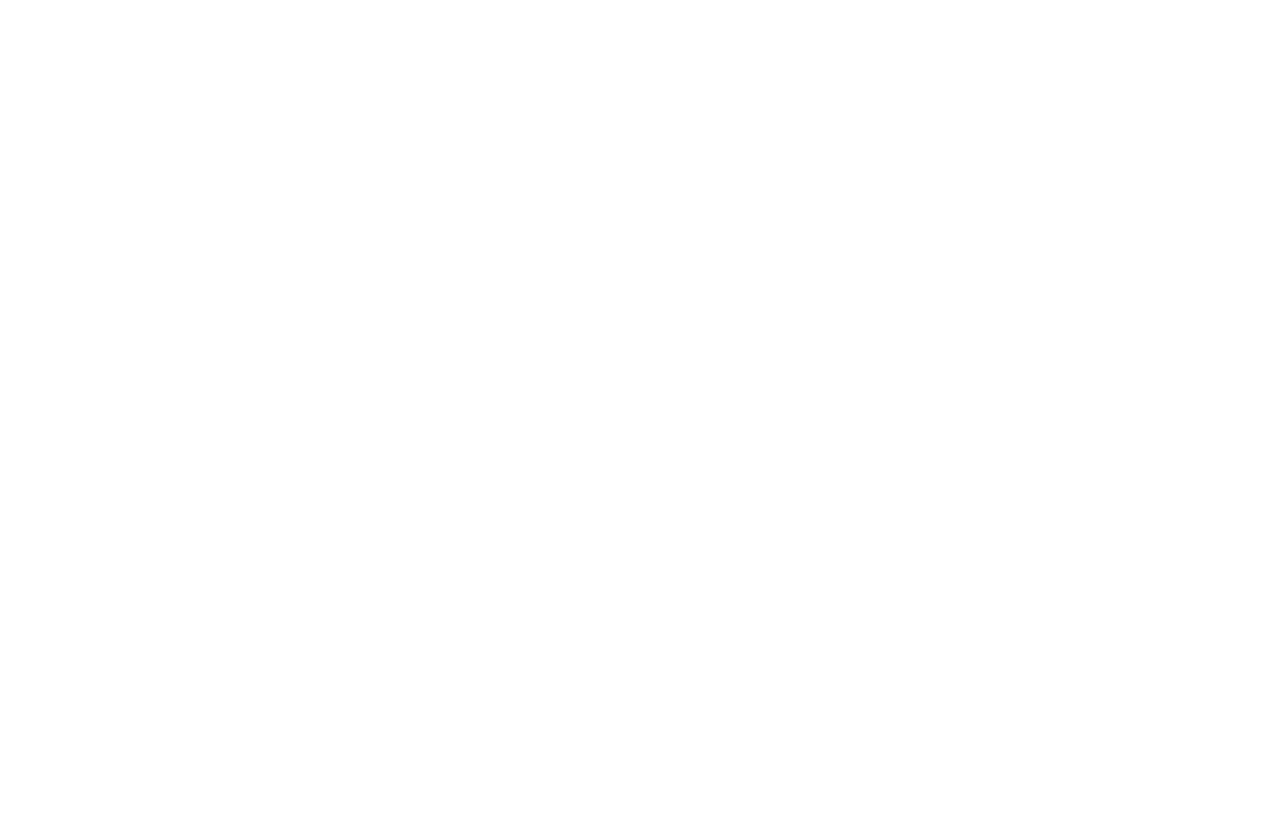
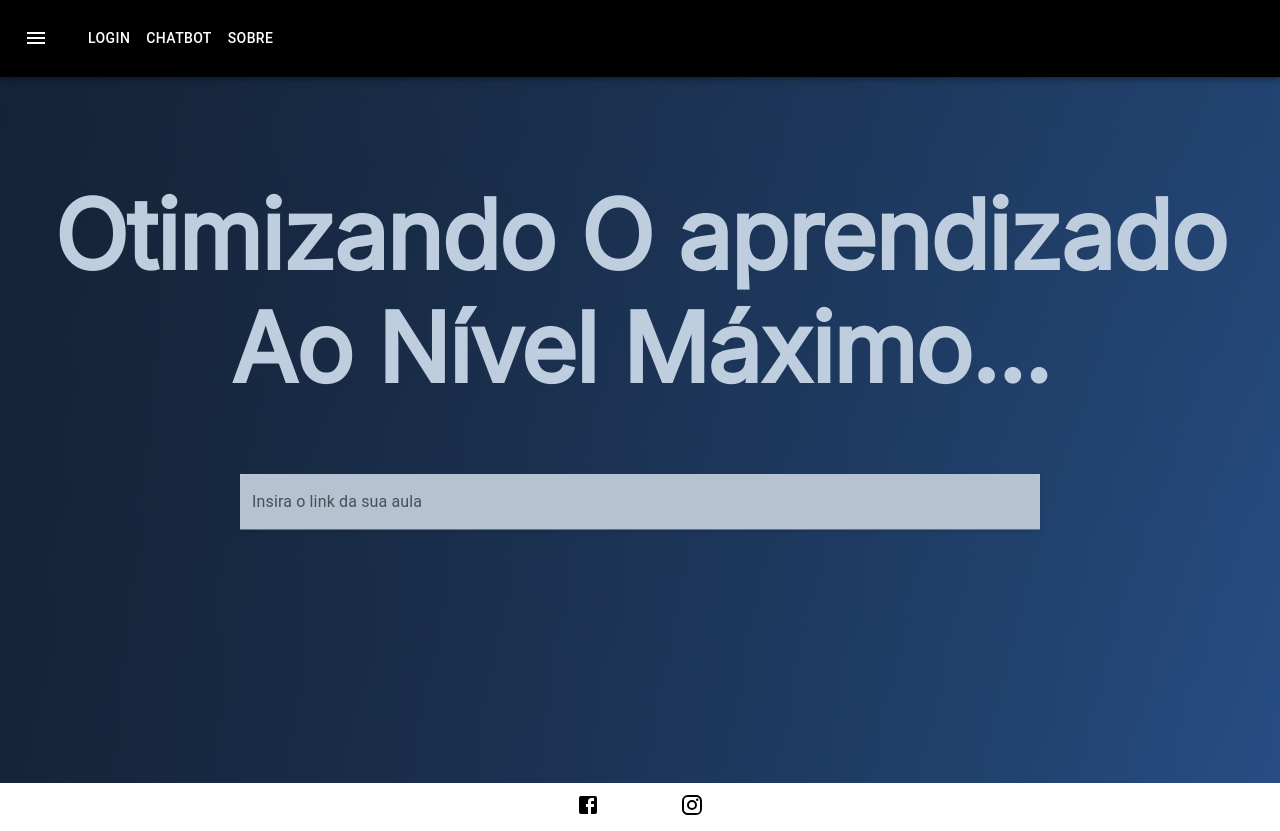
Before and after one commit to AulaOnline/AulaOnline, a React (Create React App) app: page /Input in a window 1280 px wide. Before the commit this address had no page. Before the commit the page ends 800 px from the top, so only its background shows below. Built offline with nearby package versions, Linux system fonts and the light colour scheme.

Commit message:
chore - develop Branch -Adicionada a pagina de input -Mudancas na NAVBAR

```diff
--- a/package.json
+++ b/package.json
@@ -5,6 +5,7 @@
   "dependencies": {
     "@emotion/react": "^11.11.3",
     "@emotion/styled": "^11.11.0",
+    "@fontsource/inter": "^5.0.16",
     "@mui/icons-material": "^5.15.5",
     "@mui/material": "^5.15.5",
     "@testing-library/jest-dom": "^5.17.0",
@@ -14,6 +15,7 @@
     "react-dom": "^18.2.0",
     "react-router-dom": "^6.21.2",
     "react-scripts": "5.0.1",
+    "styled-components": "^6.1.8",
     "web-vitals": "^2.1.4"
   },
   "scripts": {
--- a/src/App.js
+++ b/src/App.js
@@ -2,6 +2,7 @@
 import { BrowserRouter as Router, Route, Routes } from 'react-router-dom';
 import { Box } from '@mui/material';
 import Home from './Pages/Home';
+import Input from "./Pages/Input";
 
 
 function App() {
@@ -10,6 +11,7 @@
       <Box>
         <Routes>
           <Route path="/" element={<Home/>} />
+            <Route path="/Input" element={<Input/>}/>
         </Routes>
       </Box>
     </Router>
--- a/src/Layout/Footer.js
+++ b/src/Layout/Footer.js
@@ -2,11 +2,11 @@
 import FacebookIcon from '@mui/icons-material/Facebook';
 import InstagramIcon from '@mui/icons-material/Instagram';
 
-function Footer() {
+function Footer(cor) {
   return (
-    <Grid container sx={{ justifyContent: 'center', backgroundColor: '#2C664D', padding: '10px' }}>
+    <Grid container sx={{ justifyContent: 'center', backgroundColor:cor, padding: '10px' }}>
       <Grid item sx={{ marginX: '40px' }}>
-        <FacebookIcon />
+        <FacebookIcon/>
       </Grid>
       <Grid item sx={{ marginX: '40px' }}>
         <InstagramIcon />
--- a/src/Layout/Navbar.js
+++ b/src/Layout/Navbar.js
@@ -4,7 +4,7 @@
 import { Link } from 'react-router-dom';
 import AccountCircleIcon from '@mui/icons-material/AccountCircle';
 
-const Navbar = ({ name }) => {
+const Navbar = ({ name, cor }) => {
   const [anchorEl, setAnchorEl] = React.useState(null);
 
   const handleClick = (event) => {
@@ -19,7 +19,7 @@
 
   return (
     <AppBar position="sticky">
-      <Toolbar sx={{ paddingRight: '5px', bgcolor: '#2C664D' }}>
+      <Toolbar sx={{ paddingRight: '5px', bgcolor:cor}}>
         <IconButton
           size="large"
           edge="start"
--- a/src/Pages/Home.js
+++ b/src/Pages/Home.js
@@ -21,7 +21,7 @@
     return (
         <Grid container>
             {/* Navbar */}
-            <Navbar name={'Login'} />
+            <Navbar name={'Login'} cor='017BF7'/>
 
             {/* Grid Container com imagem de fundo */}
             <Grid
@@ -83,7 +83,7 @@
             </Grid>
 
             {/* Footer */}
-            <Footer />
+            <Footer cor ={'#017BF7'}/>
         </Grid>
     );
 }
--- /dev/null
+++ b/src/Pages/Input.js
@@ -0,0 +1,56 @@
+import React from "react";
+import Navbar from "../Layout/Navbar";
+import Footer from "../Layout/Footer"
+import {Grid, Typography, TextField} from '@mui/material'
+import styled from "styled-components";
+import '@fontsource/inter';
+
+function Input() {
+    return (
+        <Grid container>
+            <Navbar cor = {'black'}/>
+            <Section>
+            <Grid container sx={{height: "calc(100vh - 94px)", display:'flex', flexDirection: 'column', alignItems: 'center', justifyContent: 'center', color:'#BFCEDE', paddingBottom:'150px'}}>
+
+                <Typography sx={{fontFamily:'Inter,sans-serif', fontWeight: 800}} variant="h1" component="h1">
+                    Otimizando O aprendizado
+                </Typography>
+                <Typography sx={{paddingBottom:"70px", fontFamily:'Inter,sans-serif', fontWeight: 800, color:'#BFCEDE'}} variant="h1" component="h1">Ao Nível Máximo...</Typography>
+                <TextField sx={{width:'100vh', backgroundColor:'#BFCEDE', boxShadow:'0 2px 4px rgba(0, 0, 0, 0.1)'}}
+                           id="outlined-basic" label="Insira o link da sua aula" variant="filled" />
+            </Grid>
+            </Section>
+            <Footer cor={'black'}/>
+        </Grid>
+    )
+}
+
+//Estilizacao do background (conteudo perigoso)
+const Section = styled.section`
+  background:radial-gradient(circle at 1.77% 47.6%, #101824, transparent 100%), radial-gradient(circle at 99.11% 63.1%, #3a7bd5, transparent 100%),
+  radial-gradient(circle at 50% 50%, #0a0a0a, #0a0a0a 100%);
+  width: 100%;
+  background-size: 3000px 3000px;
+
+  animation: identifier 20s ease infinite;
+
+  @keyframes identifier {
+    0% {
+      background-position: 0% 0%;
+    }
+    20% {
+      background-position: 0% 100%;
+    }
+    40% {
+      background-position: 100% 0%;
+    }
+    60% {
+      background-position: 100% 100%;
+    }
+    100% {
+      background-position: 0% 0%;
+    }
+  }
+`;
+
+export default Input;
```
Also changed, not shown: src/ok.txt (deleted), 1 other file (tests, documents, lock files or other folders).
